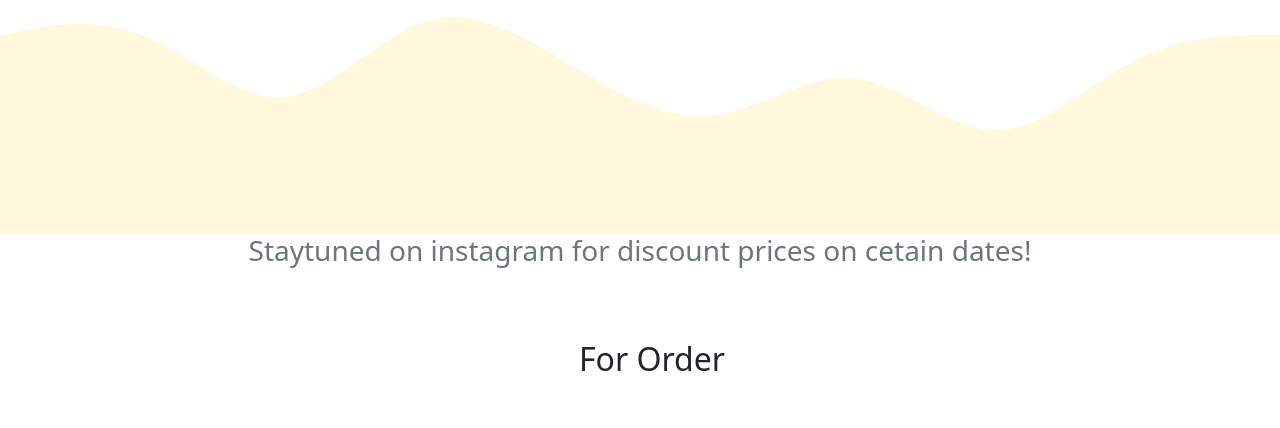
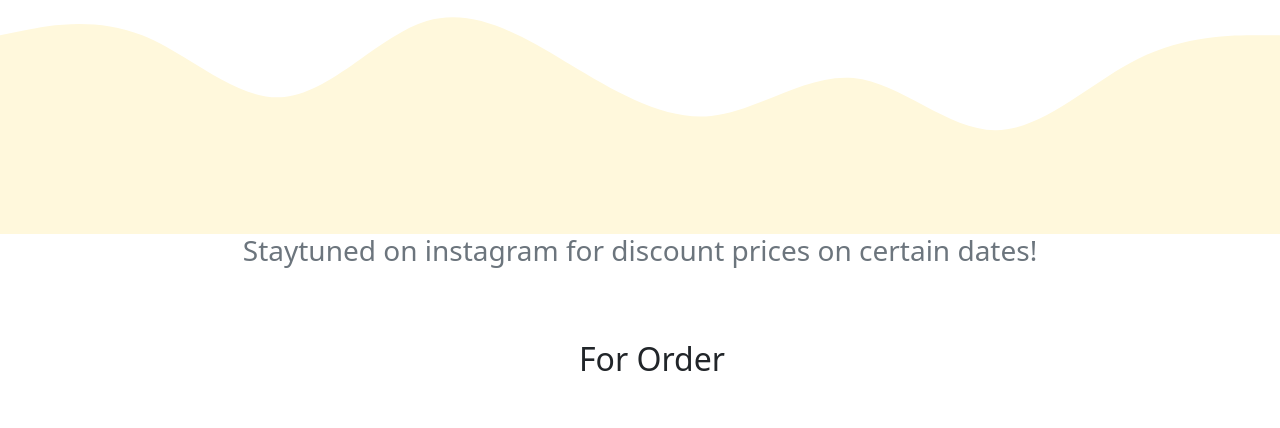
Before and after one commit to AqilaEling/Wirausaha-Digital, a plain HTML site: page index.html in a window 1280 px wide. Shown: the part 2989-3417 px from the top of the page. Drawn offline with nearby package versions, Linux system fonts and the light colour scheme; a script that the page names is missing.

Commit message:
index.html

```diff
--- a/index.html
+++ b/index.html
@@ -333,7 +333,7 @@
         d="M0,96L26.7,90.7C53.3,85,107,75,160,96C213.3,117,267,171,320,165.3C373.3,160,427,96,480,80C533.3,64,587,96,640,128C693.3,160,747,192,800,186.7C853.3,181,907,139,960,144C1013.3,149,1067,203,1120,202.7C1173.3,203,1227,149,1280,122.7C1333.3,96,1387,96,1413,96L1440,96L1440,320L1413.3,320C1386.7,320,1333,320,1280,320C1226.7,320,1173,320,1120,320C1066.7,320,1013,320,960,320C906.7,320,853,320,800,320C746.7,320,693,320,640,320C586.7,320,533,320,480,320C426.7,320,373,320,320,320C266.7,320,213,320,160,320C106.7,320,53,320,27,320L0,320Z"></path></svg>
     <!-- end of collection -->
 
-    <h3 class = "text-center text-muted">Staytuned on instagram for discount prices on cetain dates!</h3>
+    <h3 class = "text-center text-muted">Staytuned on instagram for discount prices on certain dates!</h3>
     <!-- newsletter -->
     <section id = "Order" class = "py-5">
         <div class = "container">
```
